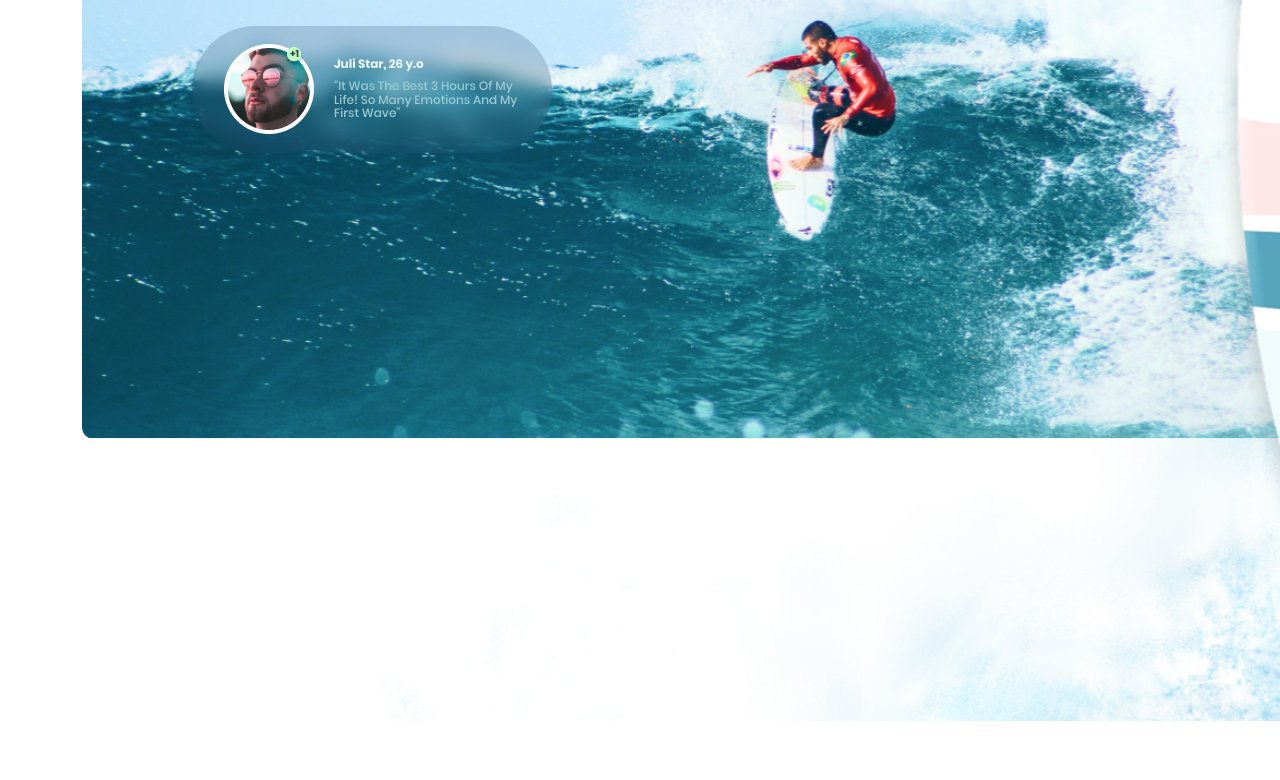
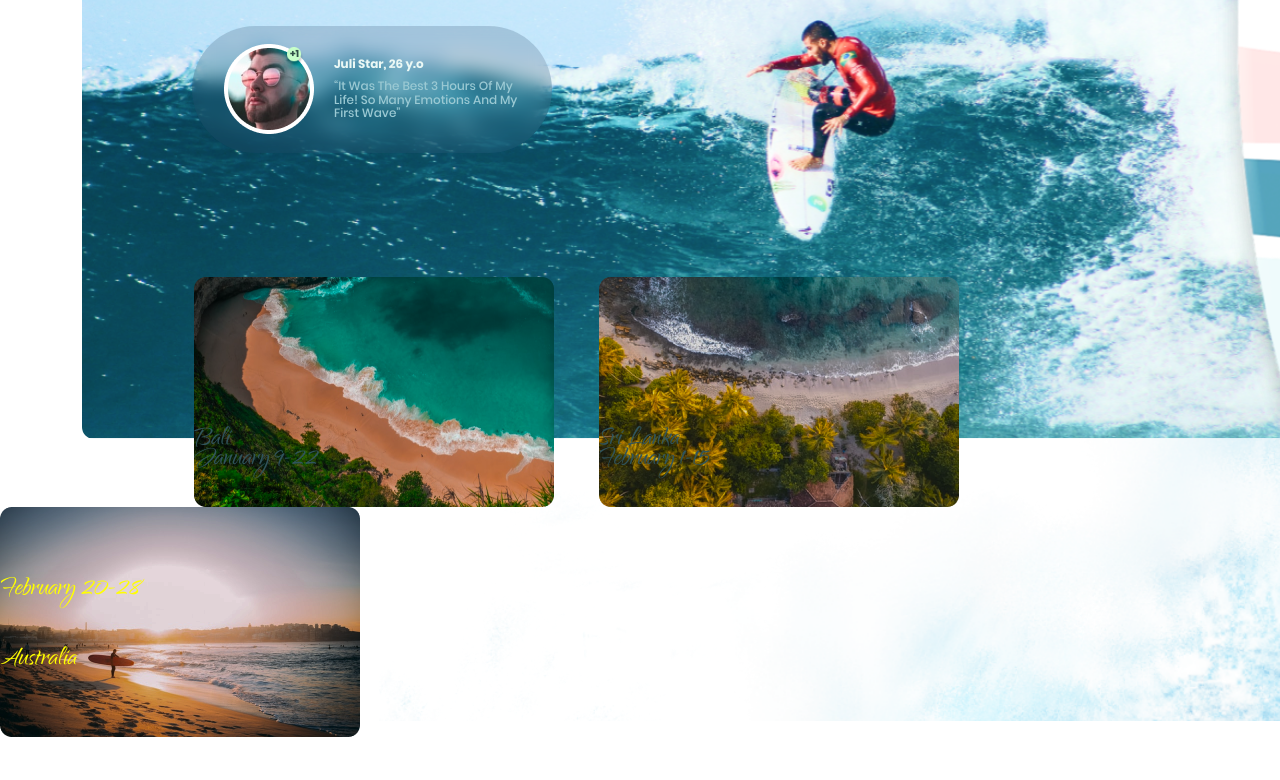
Before and after one commit to vernigora2k/surf, a website built with webpack: page public/index.html in a window 1280 px wide. Shown: the part 479-1259 px from the top of the page. Built offline with nearby package versions, Linux system fonts and the light colour scheme.

Commit message:
v1.1.6temp

```diff
--- a/package.json
+++ b/package.json
@@ -1,6 +1,6 @@
 {
   "name": "surf",
-  "version": "1.1.5",
+  "version": "1.1.6",
   "description": "surf lessons school",
   "main": "index.js",
   "scripts": {
--- a/public/index.html
+++ b/public/index.html
@@ -60,14 +60,17 @@
     </section>
     <section class="cards disp-flex">
         <div class="cards__bali card">
+            <img src="/img/cards/bali.png" alt="bali-foto">
             <p class="plase">Bali</p>
             <p class="date">January 9-22</p>
         </div>
         <div class="cards__srilanka card">
+            <img src="/img/cards/srilanka.png" alt="srilanka-foto">
             <p class="plase">Sri Lanka</p>
             <p class="date">February 1-15</p>
         </div>
         <div class="cards__australia card">
+            <img src="/img/cards/australia.png" alt="australia-foto">
             <p class="plase">Australia</p>
             <p class="date">February 20-28</p>
         </div>
--- a/src/scss/_settings.scss
+++ b/src/scss/_settings.scss
@@ -59,6 +59,12 @@ $RegularFontColor: #343434;
       }
 }
 
+// @keyframes background-zoom {
+//   0%{}
+//   50%{}
+//   100%{}
+// }
+
 @keyframes swim-board-rotate {
   0% {}
   75% {}
@@ -76,9 +82,19 @@ $RegularFontColor: #343434;
   100% {opacity: 1;}
 }
 
+@keyframes cards-appear{
+  0% {
+      top: 160px;
+      opacity: 0;
+      }
+  50% {opacity: 0.6;}
+  100% {top: 0px;
+        opacity: 1;}
+}
+
 @keyframes background-rotate {
-  0% {transform: rotate(15deg);}
-  //50% {transform: rotate(10deg);}
+  0% {transform: rotate(10deg);}
+  50% {transform: rotate(-10deg);}
   100% {}
 }
 //MIXINS
--- a/src/scss/main.scss
+++ b/src/scss/main.scss
@@ -27,8 +27,9 @@ section.main:before { //main background in :before
   background-size: contain;
   background-repeat: no-repeat;
   z-index: -10;
-  animation: background-rotate 3s ease-in 1s alternate;
+  animation: background-rotate 5s ease-in-out 0s alternate;
   animation-fill-mode: forwards;
+  //animation: background-zoom 3s ease 5s alternate;
 }
 section.main {
   animation: main-appear 3s ease-in-out 1s alternate;
@@ -210,38 +211,61 @@ section.main {
 }
 
 
-//section caards-------------------------------
+//section cards-------------------------------
 
 section.cards.disp-flex {
+  position: absolute;
+  margin-top: 756px;
+  div.card {
+    width: 360px;
+    height: 230px;
+    border-radius: 12px;
+    z-index: 2;
+  }
   div.cards__bali.card {
+    position: relative;
+    margin-right: 45px;
+    margin-left: 194px;
     p.plase {
-
+      position: absolute;
+      bottom: 50px;
     }
 
     p.date {
-
+      position: absolute;
+      bottom: 30px;
     }
   }
-
   div.cards__srilanka.card {
+    position: relative;
+    margin-right: 45px;
     p.plase {
-
+      position: absolute;
+      bottom: 50px;
     }
 
     p.date {
-
+      position: absolute;
+      bottom: 30px;
     }
   }
 
   div.cards__australia.card {
+    position: relative;
     p.plase {
-
+      color: yellow;
+      position: absolute;
+      bottom: 60px;
     }
 
     p.date {
-
+      color: yellow;
+      position: absolute;
+      bottom: 130px;
     }
   }
+  animation: cards-appear 3s ease-in-out 1s alternate;
+  animation-fill-mode: forwards;
 }
 
  //section surfboard---------------------------
```
Also changed, not shown: public/img/cards/australia.png (added), public/img/cards/bali.png (added), public/img/cards/srilanka.png (added).
